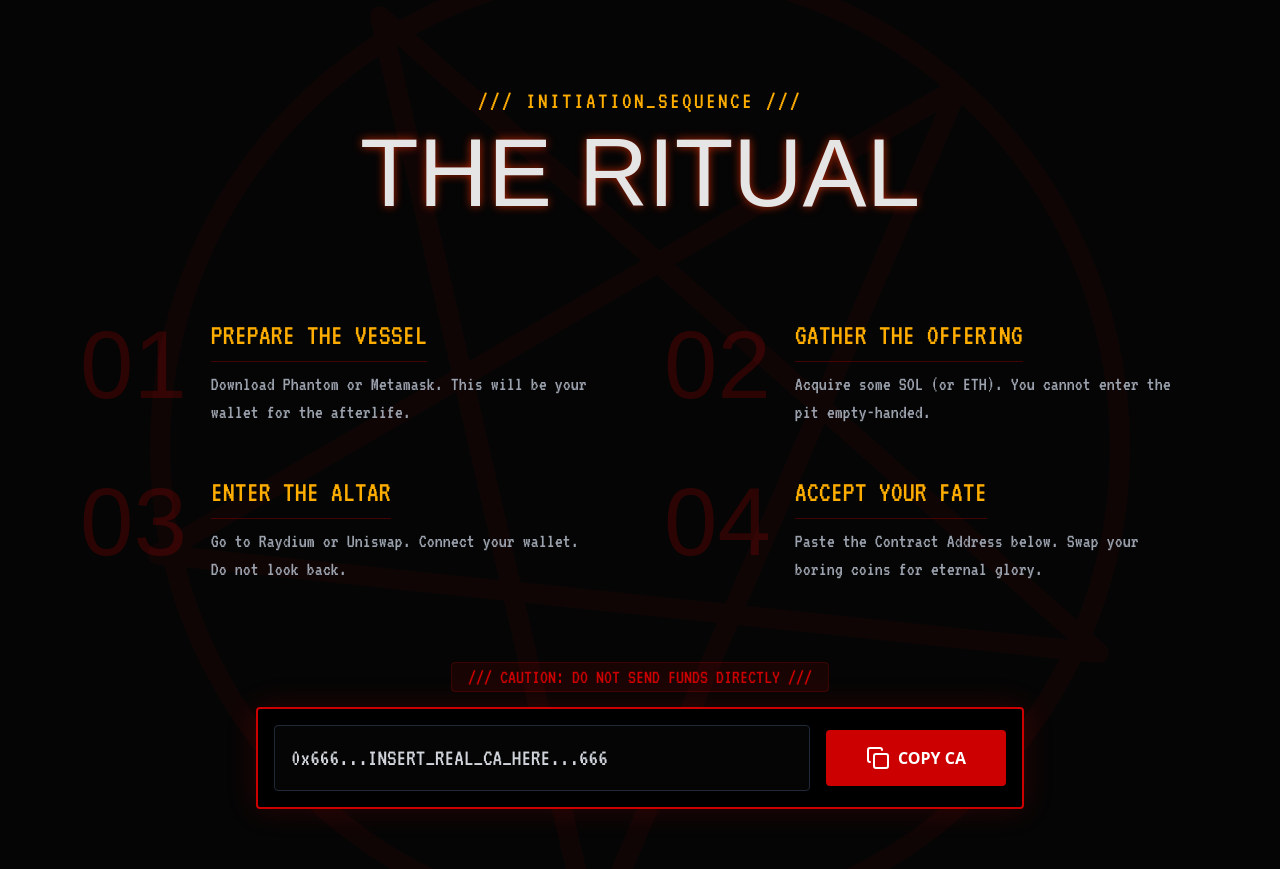
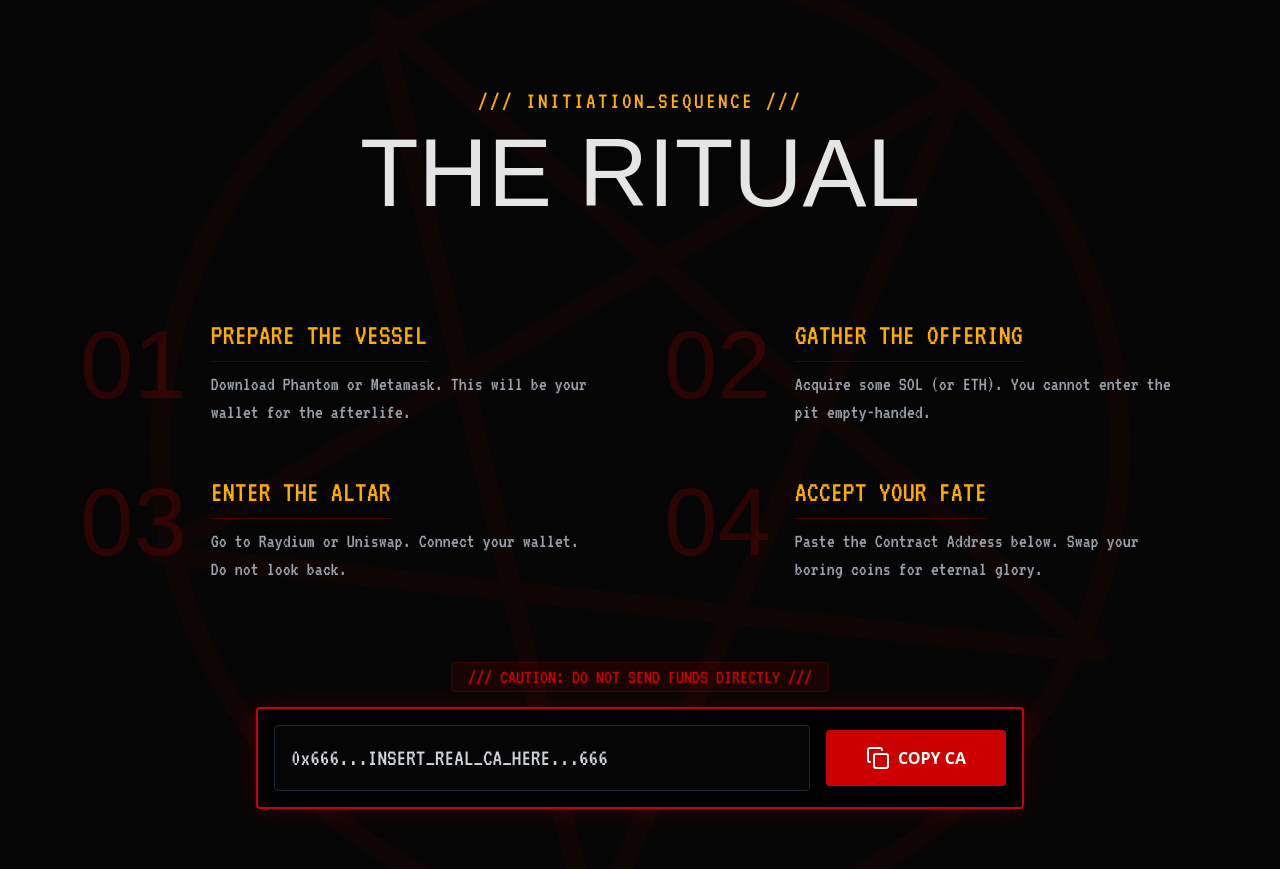
Before and after one commit to Pluviophile84/HELLCOIN, a Next.js app: page / in a window 1280 px wide. Shown: the part 4660-5529 px from the top of the page. Built offline with nearby package versions, Linux system fonts and the light colour scheme; a web font is replaced by a local one.

Commit message:
Update Ritual.tsx

```diff
--- a/components/sections/Ritual.tsx
+++ b/components/sections/Ritual.tsx
@@ -5,8 +5,6 @@ import { Copy, Check } from "lucide-react";
 
 export const Ritual = () => {
   const [copied, setCopied] = useState(false);
-
-  // REPLACE THIS WITH YOUR REAL CONTRACT ADDRESS
   const CONTRACT_ADDRESS = "0x666...INSERT_REAL_CA_HERE...666";
 
   const handleCopy = () => {
@@ -41,12 +39,12 @@ export const Ritual = () => {
 
         {/* --- HEADER --- */}
         <div className="text-center mb-24 flex flex-col items-center gap-2">
-          {/* FIX: Changed text to be more relevant to "How to Buy" */}
           <span className="font-terminal text-[#ffae00] text-xl md:text-2xl tracking-widest uppercase">
             /// INITIATION_SEQUENCE ///
           </span>
 
-          <h2 className="font-gothic text-6xl md:text-8xl text-center text-hell-white text-glow">
+          {/* FIX: Removed 'text-glow' so it is sharp white like the other sections */}
+          <h2 className="font-gothic text-6xl md:text-8xl text-center text-hell-white">
             THE RITUAL
           </h2>
         </div>
```
